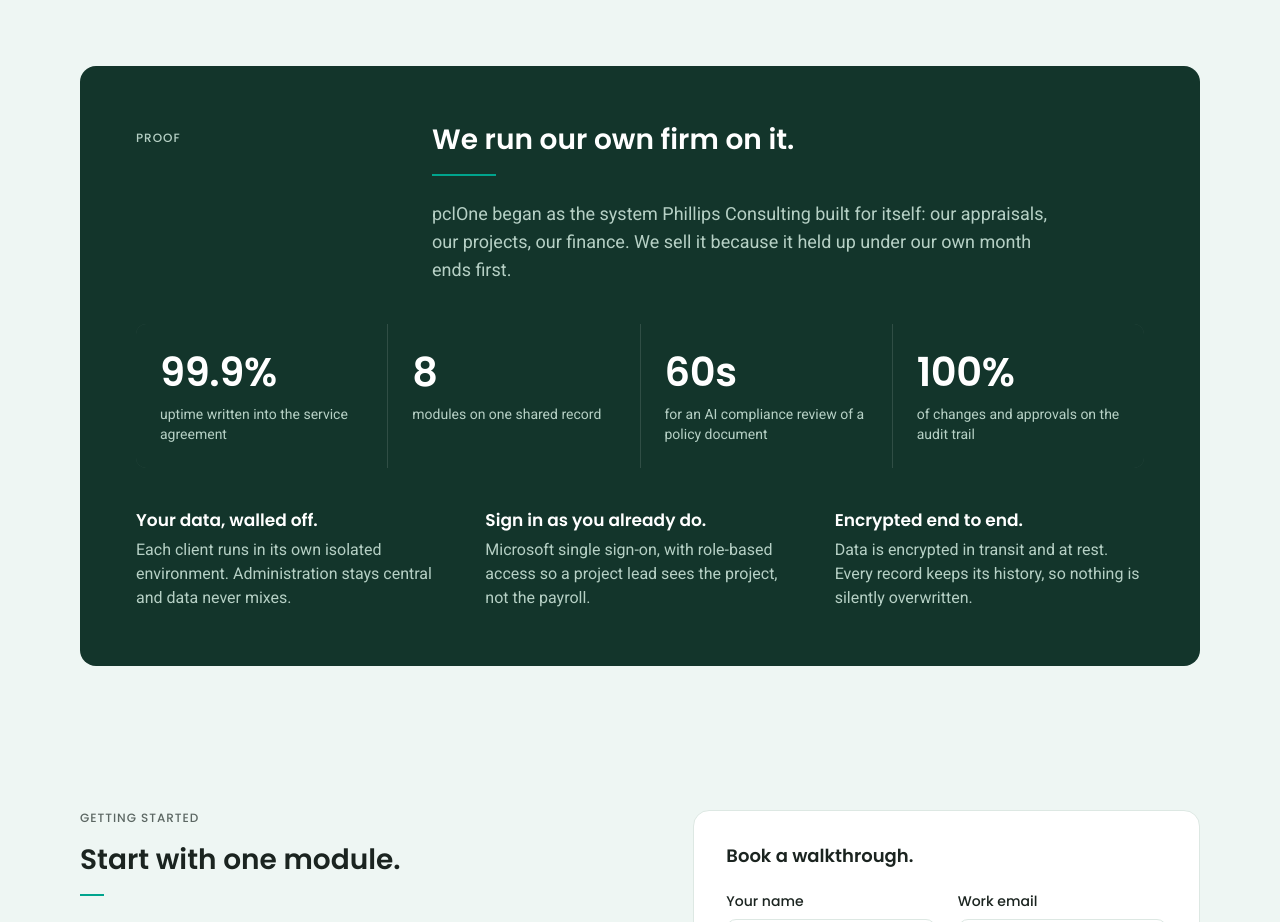
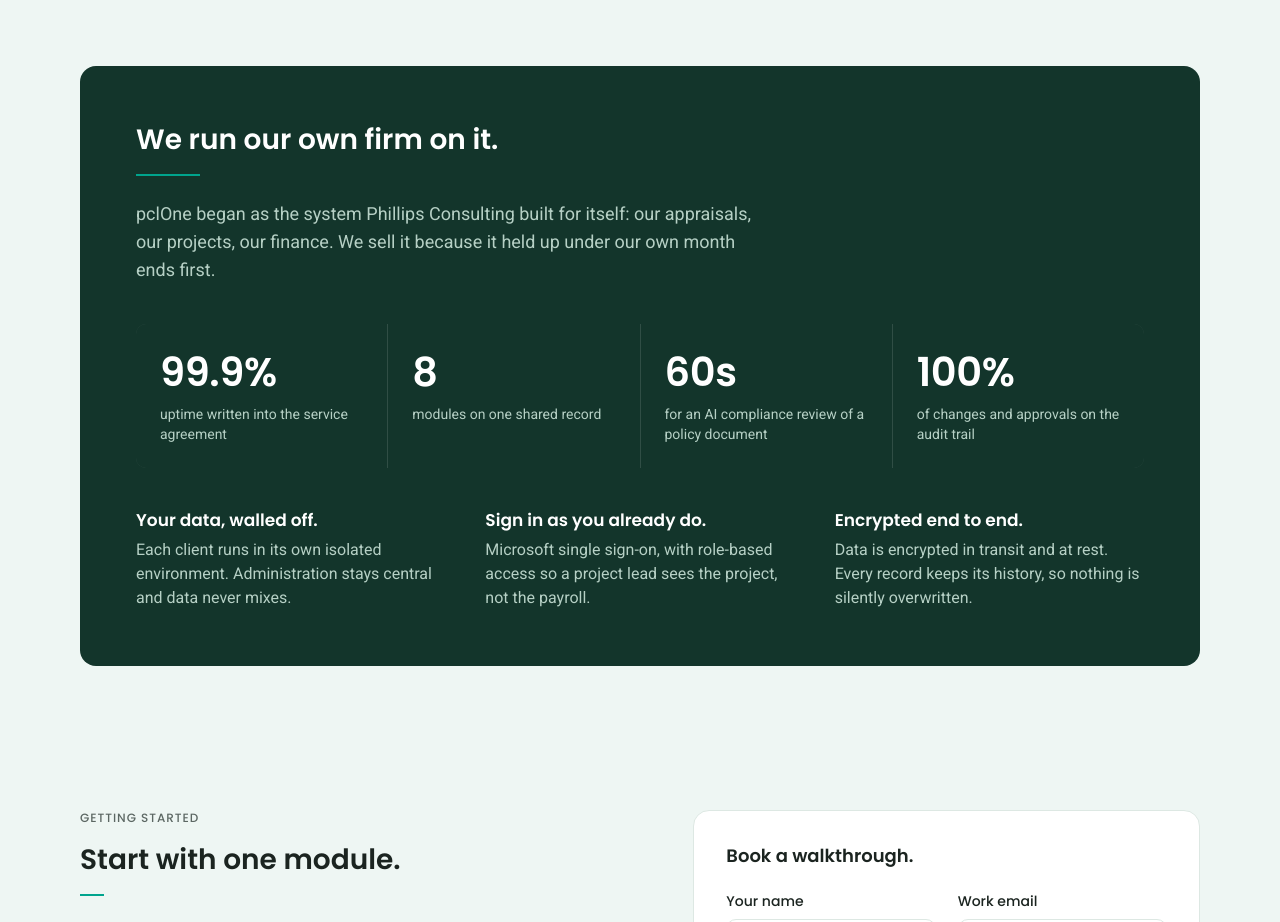
Before and after one commit to MvthvrMagnolia/new-test-mord, a plain HTML site: page pclone/index.html in a window 1280 px wide. Shown: the part 6080-7002 px from the top of the page. Drawn offline with Linux system fonts and the light colour scheme.

Commit message:
Remove the Proof label from the proof block
Co-Authored-By: Claude Opus 5.5 <noreply@anthropic.com>
Claude-Session: https://claude.ai/code/session_01XJVZ8qn9V6rHNas5f2ZivZ

```diff
--- a/pclone/index.html
+++ b/pclone/index.html
@@ -526,8 +526,7 @@ footer .lockup .one { font-size: 17px; }
 
   <section class="band" id="security" aria-labelledby="proof-h">
     <div class="wrap"><div class="proof-block">
-      <div class="head">
-        <div class="overline">Proof</div>
+      <div class="head" style="grid-template-columns:1fr">
         <div>
           <h2 class="title" id="proof-h">We run our own firm on it.</h2>
           <p class="lead">pclOne began as the system Phillips Consulting built for itself: our appraisals, our projects, our finance. We sell it because it held up under our own month ends first.</p>
```
